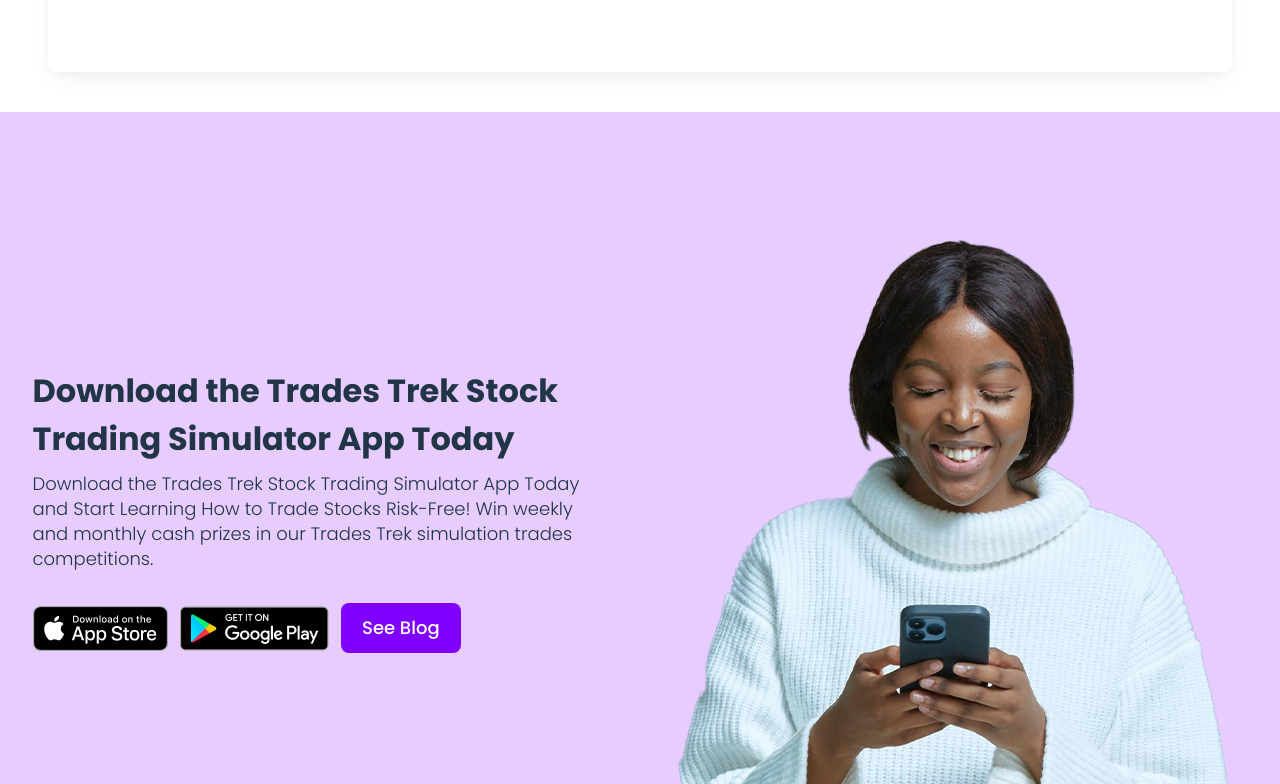
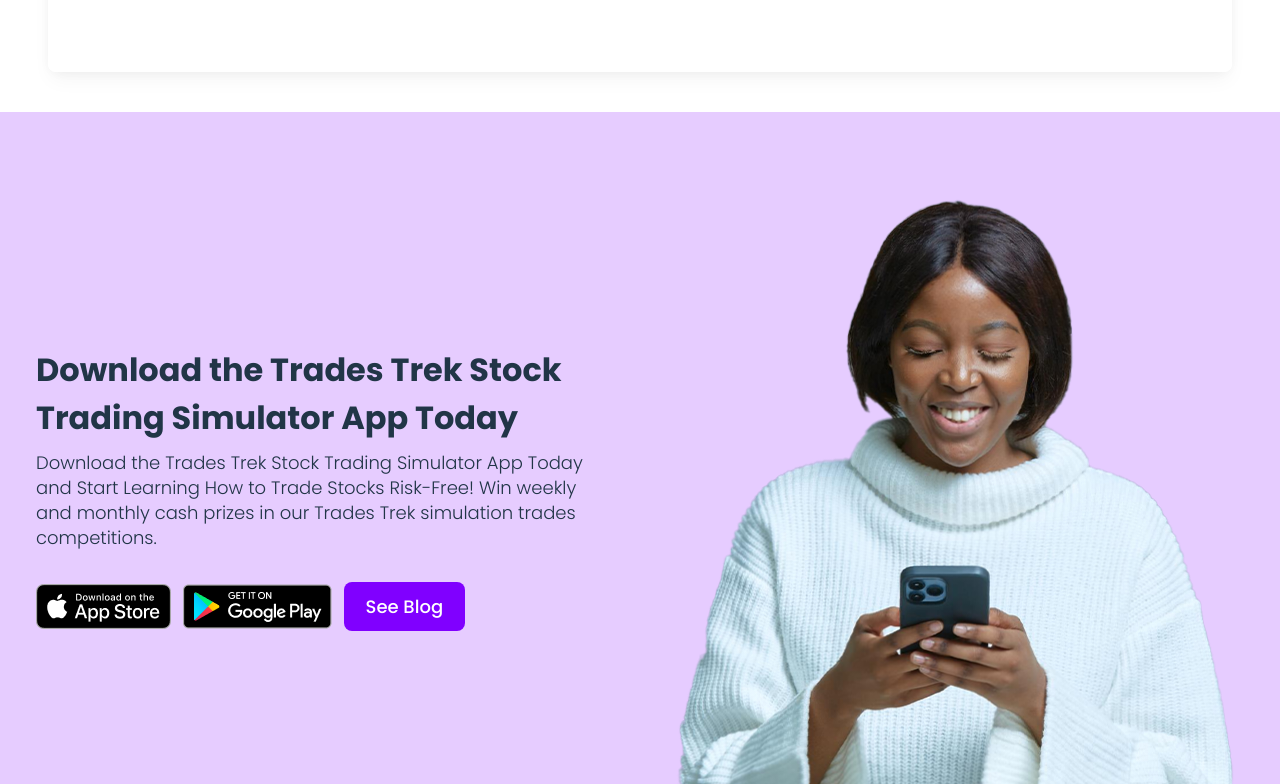
Before and after one commit to Trades-Trek/landing-page, a Next.js app: page / in a window 1280 px wide. Shown: the part 4276-5060 px from the top of the page. Built offline with nearby package versions, Linux system fonts and the light colour scheme; no server answers.

Commit message:
fixed footer image

```diff
--- a/src/components/Footer/index.jsx
+++ b/src/components/Footer/index.jsx
@@ -51,7 +51,7 @@ const Footer = () => {
           <br /><br />
 
         </div>
-        <div className="flex justify-center md:block translate-y-7 md:translate-y-9">
+        <div className="flex justify-center md:block translate-y-[-2] ">
           <img src={Illustrate.src} alt="illustration of a girl" />
         </div>
       </div>
```
Also changed, not shown: src/assets/Images/footer_image.png.
